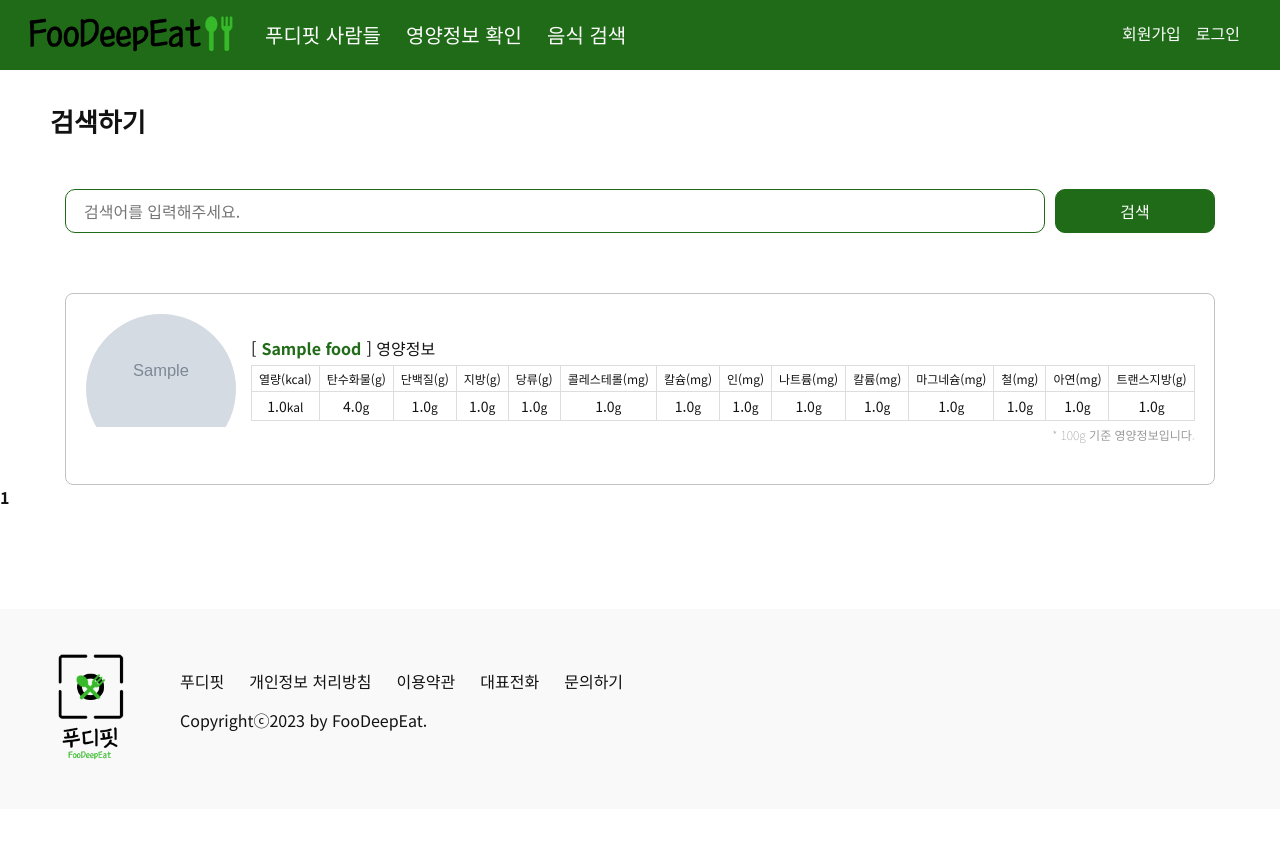
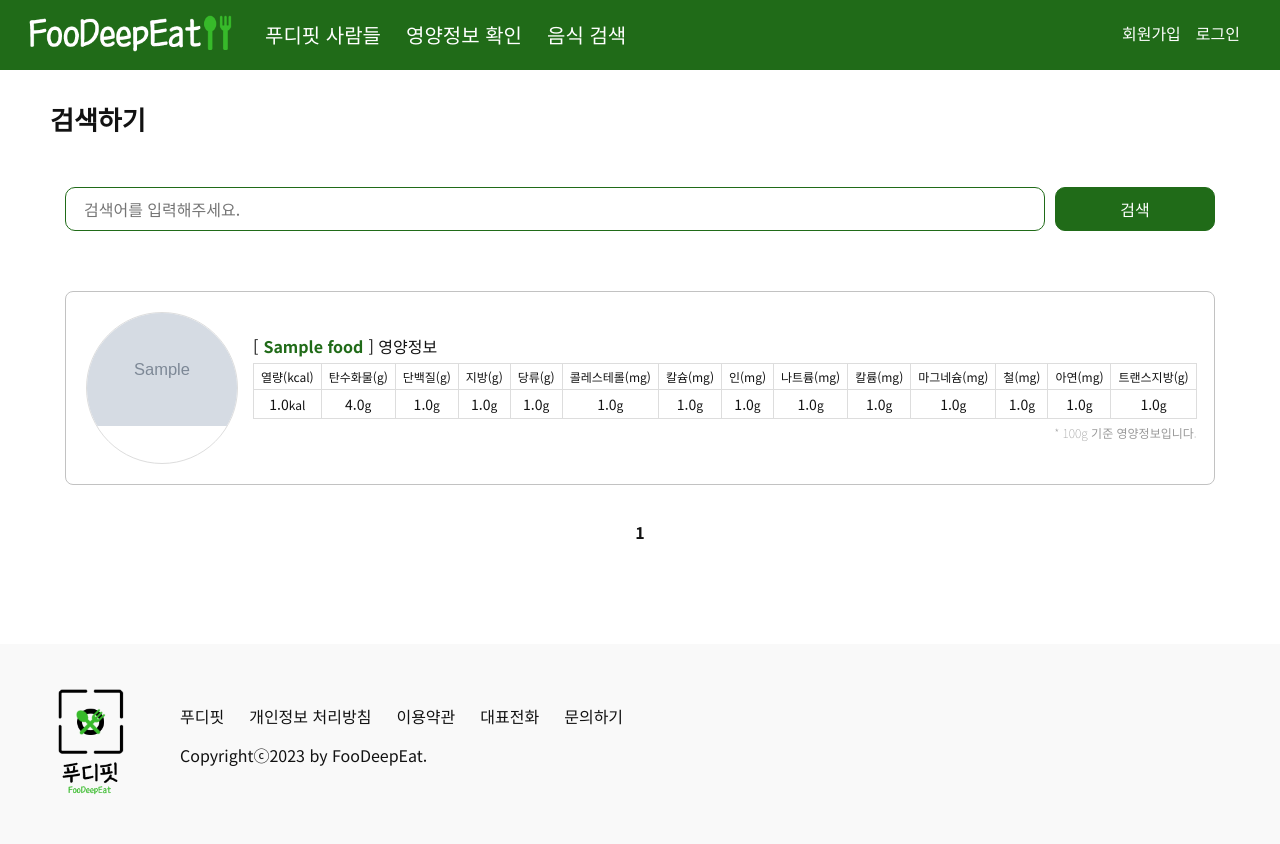
Before and after one commit to FooDeepEat/FooDeepEat, a Django app: page /search/ in a window 1280 px wide. Before the commit the page ends 760 px from the top, so only its background shows below. Run offline with Django 4.2, Linux system fonts and the light colour scheme; tables that the repository leaves empty hold one stand-in row (values such as "Sample post"); grey boxes marked "Sample" are stand-in pictures.

Commit message:
검색 페이징 css, 로고,슬라이드 이미지 추가

```diff
--- a/calorie/static/css/search.css
+++ b/calorie/static/css/search.css
@@ -27,6 +27,9 @@
 
 .nutri_info_cont{
   text-align: center;
+}
+.nutri_info_cont.search{
+  display: none;
 }
 
 .nutri_info_li{
@@ -94,6 +97,7 @@
   float: left;
   border-radius: 50%;
   overflow: hidden;
+  border: 1px solid #ddd;
 }
 .nutri_info{
   float: left;
@@ -105,3 +109,70 @@
   color: #999;
   font-weight: 100;
 }
+
+.pagination{
+  height: 24px;
+  position: relative;
+  left: 50%;
+  transform: translate(-50%,0);
+  display: inline-block;
+  margin: 35px auto 0;
+}
+.pagination:after{
+  content: "";
+  display: block;
+  clear: both;
+}
+.pagination>span{
+  float: left;
+}
+.paging{
+  position: relative;
+  display: inline-block;
+  width: 24px;
+  height: 24px;
+}
+.paging a{
+  font-size: 0;
+  content: "";
+  width: 24px;
+  height: 24px;
+  background-size: cover;
+  position: absolute;
+  font-family: 'Roboto';
+}
+.paging_txt a:hover{
+  color: #206B18;
+  font-weight: 700;
+
+}
+.prev_btn a{
+  background-image: url(../../../static/image/icon_prev_page.png);
+  left: 0;
+}
+.next_btn a{
+  background-image: url(../../../static/image/icon_next_page.png);
+  right: 0;
+}
+
+.paging_txt{
+  display: inline-block;
+  width: 24px;
+  height: 24px;
+  font-size: 14px;
+  text-align: center;
+  line-height: 23px;
+  font-family: 'Roboto';
+  margin: 0 5px;
+}
+.paging_txt.active{
+  font-weight: 700;
+  color:#fff;
+  background-color: #206B18;
+  border-radius: 5px;
+}
+.paging_txt a{
+  display: inline-block;
+  width: 100%;
+  font-size: 14px;
+}
--- a/static/css/common.css
+++ b/static/css/common.css
@@ -13,12 +13,6 @@
   transition: color 0.2s ease-in-out;
   font-size: 16px;
 }
-/* 마우스를 올렸을 때의 스타일 */
-a:hover{
-  color : #37BA2A;
-  /* 포인트색 1 : 옅은초록 */
-  transition: color 0.3s ease-in-out;
-}
 
 body{
   width: 100%;
@@ -29,7 +23,8 @@
   flex-direction: column;
   justify-content: center;
   align-items: center;
-  font-family: "Noto Sans KR", sans-serif;
+  /* font-family: "Noto Sans KR", sans-serif; */
+  font-family: 'Noto Sans KR', sans-serif;
 }
 table{
   border-collapse: collapse;
@@ -73,7 +68,7 @@
 }
 .wrap{
   max-width: 1200px;
-  padding: 72px 0 0;
+  padding: 70px 0 0;
   margin: 0 auto;
 }
 
--- a/static/css/header_footer.css
+++ b/static/css/header_footer.css
@@ -1,3 +1,4 @@
+
 /*header*/
 .menu{
   position: fixed;
@@ -5,7 +6,6 @@
   left: 50%;
   z-index: 99;
   /* border-bottom: 2px solid #37BA2A; */
-  background-color: #fff;
   width: 100%;
   max-width: 1920px;
   height: 70px;
@@ -16,12 +16,6 @@
 .manu_nav{
   padding:10px 40px 10px 25px;
   position: relative;
-}
-
-.menu.sticky {
-  background: rgba(30, 31, 33, 0.85);
-  backdrop-filter: blur(30px);
-  box-shadow: none;
 }
 
 
@@ -55,6 +49,13 @@
   font-size: 20px;
   color:#fff;
 }
+.nave_menu_li a:hover{
+  color : #37BA2A;
+  /* 포인트색 1 : 옅은초록 */
+  transition: color 0.3s ease-in-out;
+}
+
+
 .nav_menu li+li{
   margin-left: 25px;
 }
@@ -109,6 +110,12 @@
 .footer_li a{
   cursor: pointer;
 }
+.footer_li a:hover{
+  color : #37BA2A;
+  /* 포인트색 1 : 옅은초록 */
+  transition: color 0.3s ease-in-out;
+}
+
 .footer_menu li+li{
   margin-left: 25px;
 }
--- a/templates/header.html
+++ b/templates/header.html
@@ -3,7 +3,7 @@
 {% block content %}
 	<header class="menu">
 		<nav class="manu_nav">
-			<h1 class="logo"><a href="{% url "calorie:home" %}"><img src="{%static 'image/horizontal_logo.png' %}"></a></h1>
+			<h1 class="logo"><a href="{% url "calorie:home" %}"><img src="{%static 'image/horizontal_logo_w.png' %}"></a></h1>
 			<ul class="nav_menu">
 				<li class="nave_menu_li"><a href="{% url "calorie:introduce" %}">푸디핏 사람들</a></li>
 				<li class="nave_menu_li"><a href="{% url "calorie:service" %}">영양정보 확인</a></li>
```
Also changed, not shown: media/food/fde_logo01.png (added), media/food/fde_logo04.png (added), media/food/fde_logo06.png (added), media/food/service_default_bg.jpg (added), static/image/horizontal_logo_w.png (added), static/image/icon_first_page.png (added), static/image/icon_last_page.png (added), static/image/icon_next_page.png (added), static/image/icon_prev_page.png (added).
